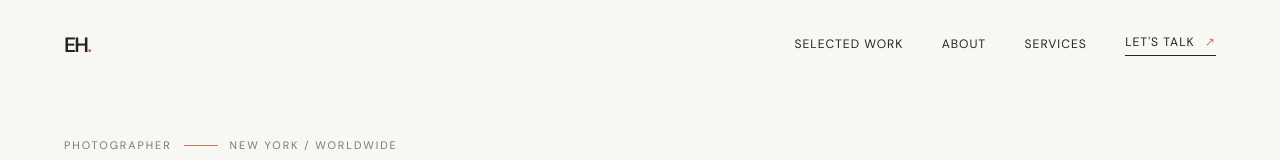
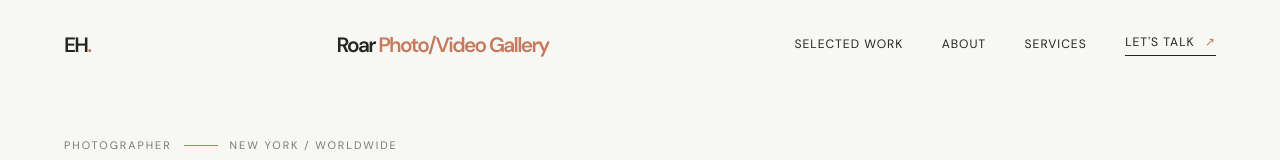
Before and after one commit to kahel-09/roar-website, a plain HTML site: page index.html in a window 1280 px wide. Shown: the top 160 px of the page. Drawn offline with nearby package versions, Linux system fonts and the light colour scheme; a web font is replaced by a local one.

Commit message:
Update index.html

```diff
--- a/index.html
+++ b/index.html
@@ -21,6 +21,7 @@
   <body>
     <header class="site-header">
       <a class="wordmark" href="#top" aria-label="Eliana Hart home">EH<span>.</span></a>
+      <a class="wordmark" href="#top" aria-label="Eliana Hart home">Roar <span>Photo/Video Gallery</span></a>
       <button class="menu-toggle" type="button" aria-expanded="false" aria-controls="site-nav">
         <span class="menu-label">Menu</span>
         <span class="menu-icon" aria-hidden="true"><i></i><i></i></span>
```
